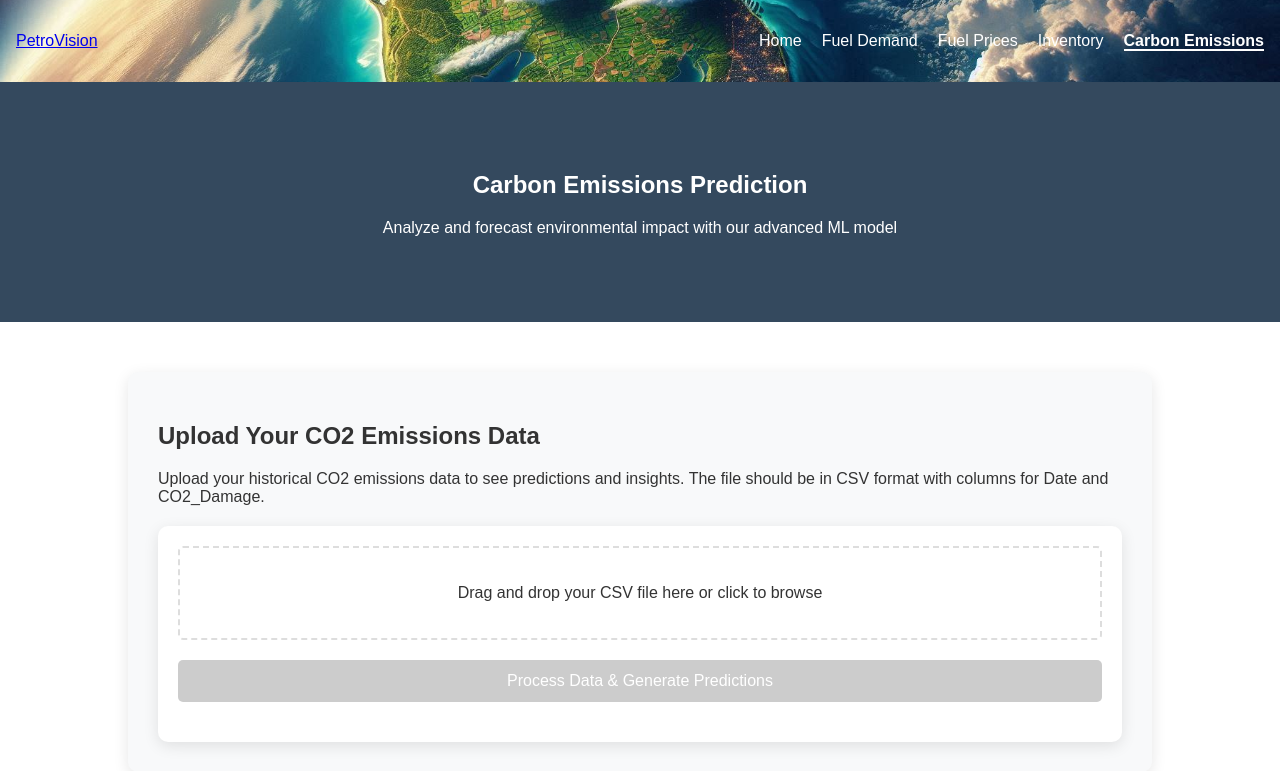
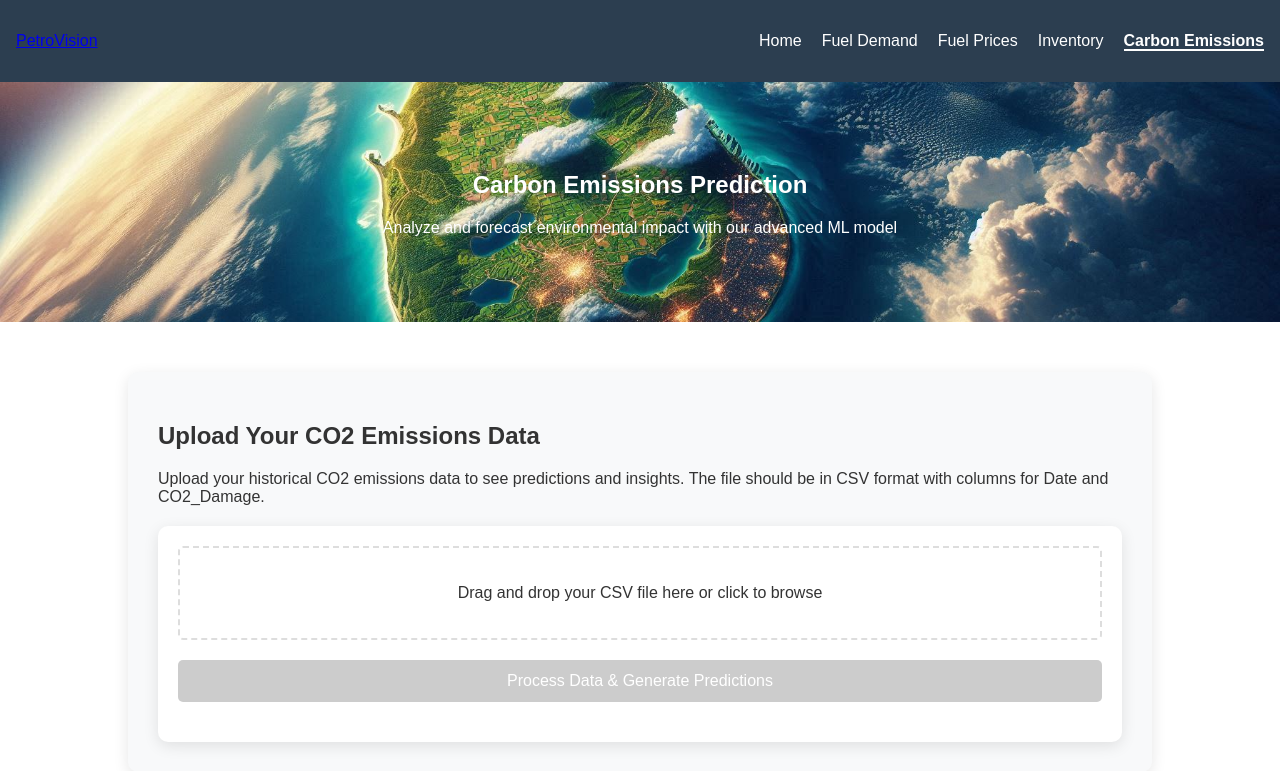
Before and after one commit to ryyutku/DSGP, a Flask app: page / in a window 1280 px wide. Shown: the top 771 px of the page. Run offline with Flask 3, Linux system fonts and the light colour scheme.

Commit message:
website update

```diff
--- a/webapp1/templates/emissions.html
+++ b/webapp1/templates/emissions.html
@@ -18,7 +18,6 @@
 
         header {
             background-color: #2c3e50; /* Fallback color */
-        background-image: url('hero.jpeg'); /* Add this line */
             background-size: cover; /* Ensures the image covers the header */
             background-position: center; /* Centers the image */
             background-repeat: no-repeat; /* Prevents image from repeating */
@@ -27,6 +26,7 @@
             display: flex;
             justify-content: space-between;
             align-items: center;
+            min-height: 50px;
         }
 
         .navmenu {
@@ -46,7 +46,7 @@
         }
 
         .emissions-hero {
-            background-color: #34495e;
+            background-image: url('hero.jpeg');
             background-size: cover;
             background-position: center;
             height: 30vh;
@@ -55,6 +55,7 @@
             justify-content: center;
             color: white;
             text-align: center;
+            min-height: 100px;
         }
 
         .emissions-content {
```
Lines whose indentation alone changed are shown as unchanged.
